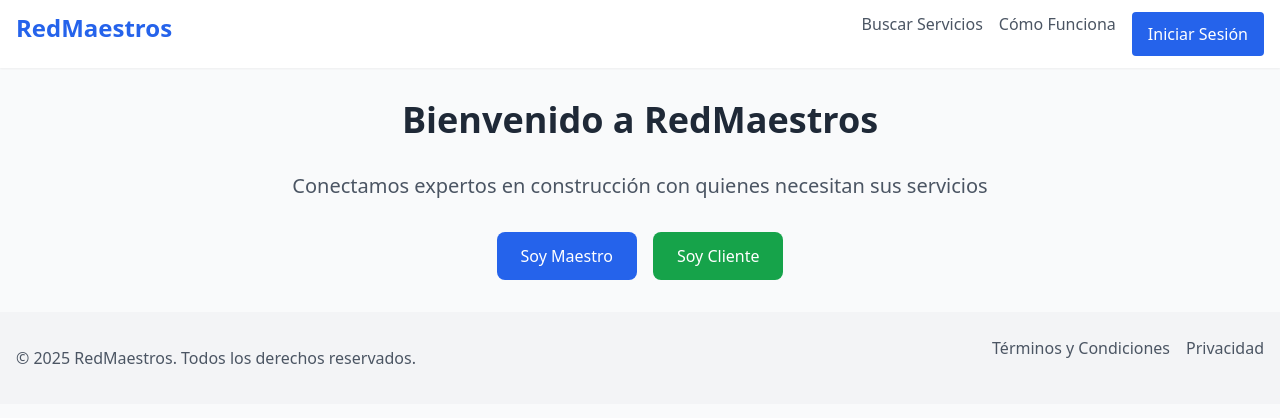
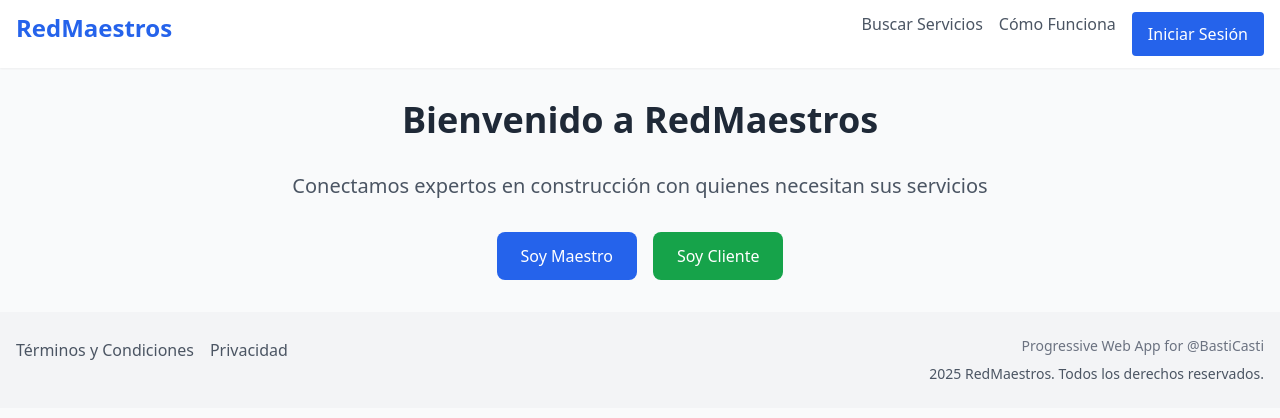
Before and after one commit to bcastilloarce/RedMaestros, a Next.js app: page / in a window 1280 px wide. Shown: the top 418 px of the page. Built offline with nearby package versions, Linux system fonts and the light colour scheme.

Commit message:
Ajuste pie de página

```diff
--- a/components/diseño/Footer.js
+++ b/components/diseño/Footer.js
@@ -1,12 +1,25 @@
+import Link from 'next/link';
+
 export default function Footer() {
   return (
     <footer className="bg-gray-100 mt-auto">
       <div className="container mx-auto px-4 py-6">
-        <div className="flex justify-between items-center">
-          <p className="text-gray-600">© 2025 RedMaestros. Todos los derechos reservados.</p>
-          <div className="flex gap-4">
-            <a href="#" className="text-gray-600 hover:text-blue-600">Términos y Condiciones</a>
-            <a href="#" className="text-gray-600 hover:text-blue-600">Privacidad</a>
+        <div className="flex flex-col space-y-4 md:space-y-0 md:flex-row md:justify-between items-center">
+          <div className="flex flex-col md:flex-row gap-4 text-center md:text-left">
+            <Link href="/terminos" className="text-gray-600 hover:text-blue-600">
+              Términos y Condiciones
+            </Link>
+            <Link href="/privacidad" className="text-gray-600 hover:text-blue-600">
+              Privacidad
+            </Link>
+          </div>
+          <div className="flex flex-col items-center md:items-end space-y-2">
+            <p className="text-gray-500 text-sm">
+              Progressive Web App for @BastiCasti
+            </p>
+            <p className="text-gray-600 text-sm">
+              2025 RedMaestros. Todos los derechos reservados.
+            </p>
           </div>
         </div>
       </div>
--- a/components/diseño/Header.js
+++ b/components/diseño/Header.js
@@ -11,13 +11,15 @@
           <Link href="/" className="text-2xl font-bold text-blue-600 hover:text-blue-700">
             RedMaestros
           </Link>
-          <div className="flex flex-col md:flex-row gap-4 items-center">
+          <div className="flex flex-col items-center space-y-4 md:space-y-0 md:flex-row md:gap-4">
+            <div className="flex gap-4">
               <Link href="/buscar" className="text-gray-600 hover:text-blue-600">
                 Buscar Servicios
               </Link>
               <Link href="/como-funciona" className="text-gray-600 hover:text-blue-600">
                 Cómo Funciona
               </Link>
+            </div>
             <div className="relative">
               <button
                 onClick={() => setShowLoginDropdown(!showLoginDropdown)}
```
Lines whose indentation alone changed are shown as unchanged.
